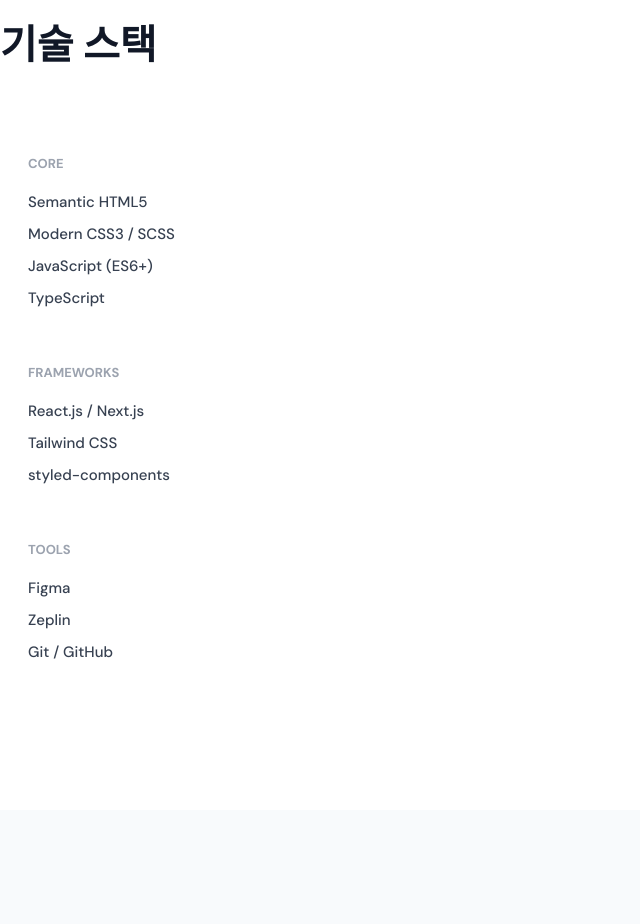
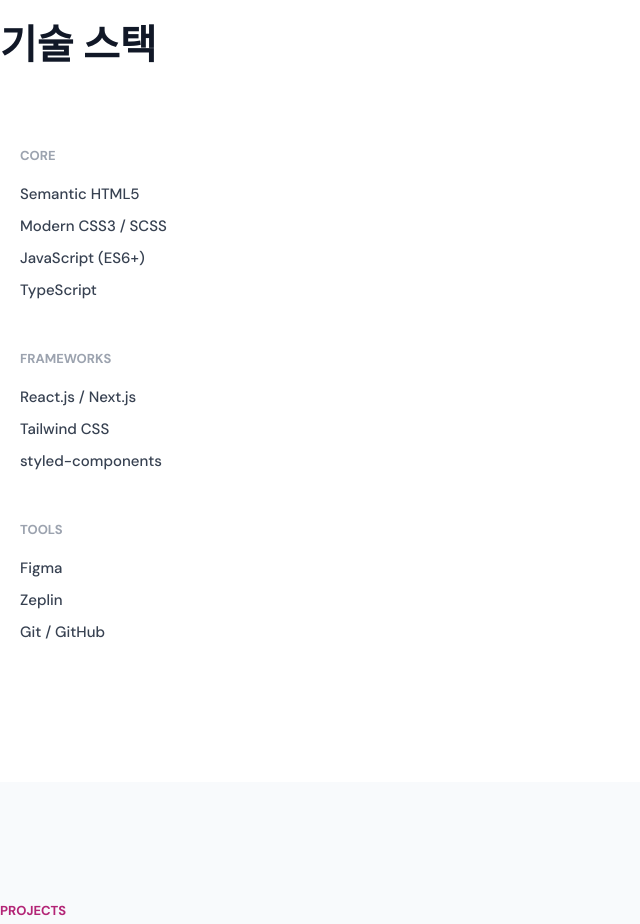
Before and after one commit to hyewon-h/hyewon-h.github.io, a React (Create React App) app: page / in a window 1280 px wide. Shown: the part 1780-2704 px from the top of the page, without its empty margins (0-640 px from the left). Built offline with nearby package versions, Linux system fonts and the light colour scheme.

Commit message:
불필요 내용 제거

```diff
--- a/src/components/common/Modal/style.ts
+++ b/src/components/common/Modal/style.ts
@@ -97,7 +97,6 @@
   font-size: 20px;
   font-weight: 600;
   color: ${({ theme }) => theme.colors.gray900};
-  margin: 0;
 `;
 
 // 닫기 버튼
--- a/src/components/sections/Contact/style.ts
+++ b/src/components/sections/Contact/style.ts
@@ -22,7 +22,6 @@
   font-size: 18px;
   line-height: 170%;
   color: ${({ theme }) => theme.colors.gray600};
-  margin: 0;
 `;
 
 export const ContactLinks = styled.div`
--- a/src/components/sections/Projects/style.ts
+++ b/src/components/sections/Projects/style.ts
@@ -61,7 +61,6 @@
 export const EmptyText = styled.p`
   font-size: 15px;
   color: ${({ theme }) => theme.colors.gray400};
-  margin: 0;
 `;
 
 export const ProjectCard = styled.article`
@@ -91,14 +90,12 @@
   font-size: 17px;
   font-weight: 600;
   color: ${({ theme }) => theme.colors.gray900};
-  margin: 0;
 `;
 
 export const ProjectDesc = styled.p`
   font-size: 14px;
   line-height: 160%;
   color: ${({ theme }) => theme.colors.gray600};
-  margin: 0;
 `;
 
 export const ProjectTags = styled.div`
@@ -214,9 +211,6 @@
 `;
 
 export const WorkSubList = styled.ul`
-  list-style: none;
-  padding: 0;
-  margin: 0;
   ${mixin.flex({ direction: "column" })};
   gap: 6px;
 
--- a/src/components/sections/Skills/style.ts
+++ b/src/components/sections/Skills/style.ts
@@ -12,10 +12,13 @@
   margin: 0 auto;
 `;
 
-export const SkillsGrid = styled.div``;
+export const SkillsGrid = styled.div`
+  ${mixin.flex({ direction: "column" })};
+  gap: 10px;
+`;
 
 export const SkillCategory = styled.div`
-  padding: 28px;
+  padding: 20px;
 `;
 
 export const CategoryTitle = styled.h3`
@@ -27,9 +30,6 @@
 `;
 
 export const SkillList = styled.ul`
-  list-style: none;
-  padding: 0;
-  margin: 0;
   ${mixin.flex({ direction: "column" })};
   gap: 12px;
 `;
```
